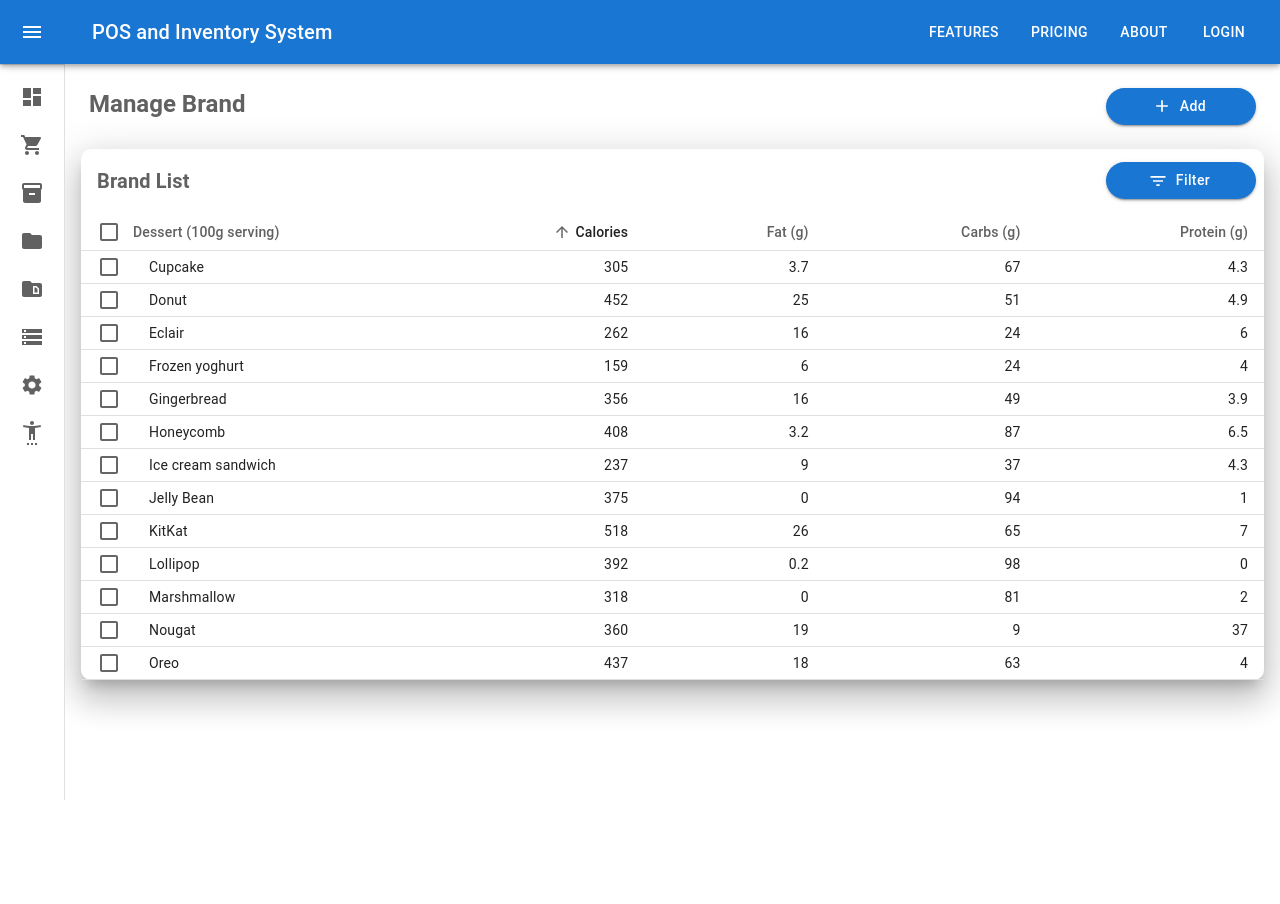
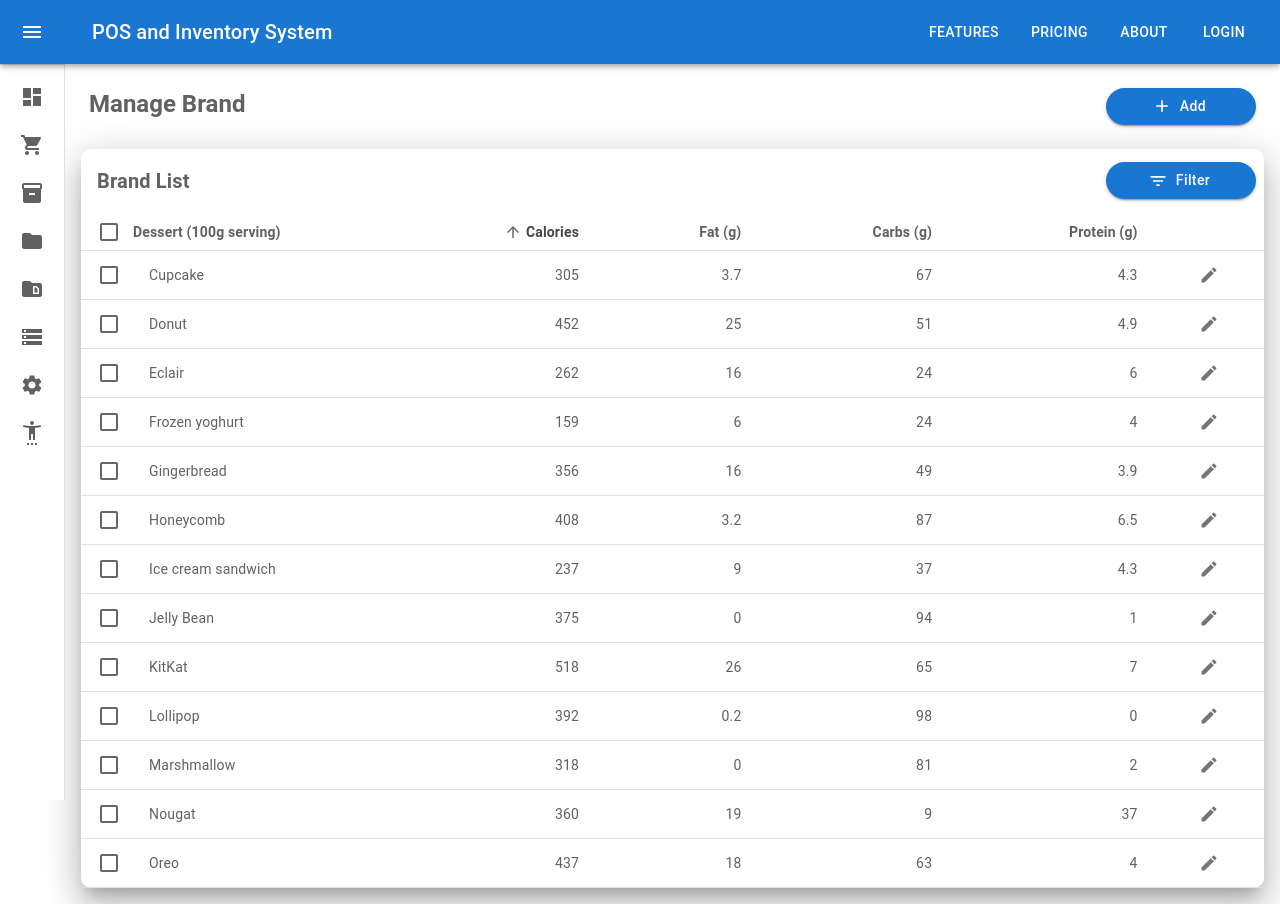
Before and after one commit to sj122508/POS_Inventory_React_FrontEnd, a React (Create React App) app: page / in a window 1280 px wide. Before the commit the page ends 800 px from the top, so only its background shows below. Built offline with nearby package versions, Linux system fonts and the light colour scheme.

Commit message:
Adjustment on table codes and add edit button

```diff
--- a/src/components/container/brand/brand.js
+++ b/src/components/container/brand/brand.js
@@ -24,6 +24,11 @@ function Brand() {
   const handleDeleteClick = (brand) => {
     console.log('Delete Click')
     alert('Delete Click')
+  }
+
+  const handleEditClick = (brand) => {
+    console.log(brand, 'Edit Click')
+    alert('Edit Click')
   }
 
   const handleFilterClick = (brand) => {
@@ -55,7 +60,7 @@ function Brand() {
       return;
     }
     setSelected([]);
-}
+  }
 
   return (
     <>
@@ -78,6 +83,7 @@ function Brand() {
         orderBy={orderBy}
         onDeleteClick={handleDeleteClick}
         onFilterClick={handleFilterClick}
+        onEditClick={handleEditClick}
         onRowClick={handleRowClick}
         onSelectAllClick={handleSelectAllClick}
         rowCount={brands.length}
--- a/src/components/presentationals/table/tableBody/tableBody.js
+++ b/src/components/presentationals/table/tableBody/tableBody.js
@@ -4,9 +4,12 @@ import MUITableBody from '@mui/material/TableBody';
 import TableRow from '@mui/material/TableRow';
 import TableCell from '@mui/material/TableCell';
 import Checkbox from '@mui/material/Checkbox';
+import IconButton from '@mui/material/IconButton';
+import EditIcon from '@mui/icons-material/Edit';
+
 
 function TableBody(props) {
-    const { headerCells, onRowClick, rows, selected, tableOnly } = props;
+    const { headerCells, onRowClick, onEditClick, rows, selected, tableOnly } = props;
 
     const isSelected = (id) => {
         return selected.find(row => row.id === id) !== undefined;
@@ -15,25 +18,54 @@ function TableBody(props) {
     const populateCells = (row) => {
         return headerCells.map((cell, index) => {
 
-            if (cell.id === "id") return null;
+            if (cell.id === "id") return null; // do not display id column
 
             var rowCellName = Object.keys(row)[index]
 
             return (
                 <TableCell
                     align= {cell.numeric ? 'right' : 'left'}
-                    key={row[rowCellName]}>
+                    key={row[rowCellName]}
+                    sx={{color: "#616161" }}
+                    >
                         {row[rowCellName]}
+
                 </TableCell>
             )
         })
+    }
+
+    const populateCellsCheckbox = (row) => {
+        const isItemSelected = isSelected(row.id);
+        return (
+             !tableOnly &&
+                <TableCell padding="checkbox">
+                    <Checkbox color="primary"
+                        checked={isItemSelected}
+                        inputProps={{
+                        'aria-labelledby': `table-checkbox-${row.name}`,
+                        }}
+                    />
+                </TableCell>
+        )
+
+    }
+
+    const populateCellsEdit = (row) => {
+        return (
+            !tableOnly &&
+                <TableCell align="center">
+                    <IconButton aria-label={`table-edit-${row.name}`} onClick={() => onEditClick(row)}>
+                        <EditIcon fontSize='small'/>
+                    </IconButton>
+                </TableCell>
+        )
     }
 
   return (
     <MUITableBody>
         {rows.map((row, index) => {
             const isItemSelected = isSelected(row.id);
-            const labelId = `enhanced-table-checkbox-${index}`;
 
             return (
                 <TableRow
@@ -46,18 +78,11 @@ function TableBody(props) {
                     selected={isItemSelected}
                     sx={{ cursor: 'pointer' }}
                 >
-                    {
-                        !tableOnly && <TableCell padding="checkbox">
-                            <Checkbox color="primary"
-                                checked={isItemSelected}
-                                inputProps={{
-                                'aria-labelledby': labelId,
-                                }}
-                            />
-                        </TableCell>
-                    }
 
+                    {populateCellsCheckbox(row)}
                     {populateCells(row)}
+                    {populateCellsEdit(row)}
+
                 </TableRow>
             )
         })}
--- a/src/components/presentationals/table/tableHeader/tableHeader.js
+++ b/src/components/presentationals/table/tableHeader/tableHeader.js
@@ -24,11 +24,44 @@ function TableHeader(props) {
         onRequestSort(event, property);
     };
 
-  return (
-    <TableHead>
-        <TableRow>
-            {/* First column checkbox */}
-            {!tableOnly &&
+    const populateColumnLabel = () => {
+        return (
+                headerCells.map((headerCell) => (
+                    headerCell.id !== "id" &&
+                        <TableCell
+                            key={headerCell.id}
+                            align={headerCell.numeric ? 'right' : 'left'}
+                            padding={headerCell.disablePadding ? 'none' : 'normal'}
+                            sortDirection={orderBy === headerCell.id ? order : false}
+                        >
+                            <TableSortLabel
+                                active={orderBy === headerCell.id}
+                                direction={orderBy === headerCell.id ? order : 'asc'}
+                                onClick={createSortHandler(headerCell.id)}
+                                sx={{
+                                    color: "#616161",
+                                    '&.Mui-active': {
+                                        color: '#474747',
+                                    },
+                                    fontWeight: 'bold',
+                                }}
+                            >
+                                {headerCell.label}
+                                {orderBy === headerCell.id ? (
+                                    <Box component="span" sx={visuallyHidden}>
+                                        {order === 'desc' ? 'sorted descending' : 'sorted ascending'}
+                                    </Box>
+                                ) : null}
+                            </TableSortLabel>
+                        </TableCell>
+
+                ))
+        )
+    }
+
+    const populateColumnCheckbox = () => {
+        return (
+            !tableOnly &&
                 <TableCell padding="checkbox">
                     <Checkbox
                         color="primary"
@@ -40,35 +73,30 @@ function TableHeader(props) {
                         }}
                     />
                 </TableCell>
-            }
 
-            {/* Header Cells */}
-            {
-                headerCells.map((headerCell) => (
-                    headerCell.id !== "id" &&
-                        <TableCell
-                            key={headerCell.id}
-                            align={headerCell.numeric ? 'right' : 'left'}
-                            padding={headerCell.disablePadding ? 'none' : 'normal'}
-                            sortDirection={orderBy === headerCell.id ? order : false}
+        )
+    }
 
-                        >
-                            <TableSortLabel
-                                active={orderBy === headerCell.id}
-                                direction={orderBy === headerCell.id ? order : 'asc'}
-                                onClick={createSortHandler(headerCell.id)}
-                                sx={{color: "#616161" }}
-                            >
-                                {headerCell.label}
-                                {orderBy === headerCell.id ? (
-                                    <Box component="span" sx={visuallyHidden}>
-                                        {order === 'desc' ? 'sorted descending' : 'sorted ascending'}
-                                    </Box>
-                                ) : null}
-                            </TableSortLabel>
-                        </TableCell>
+    const populateColumnEdit = () => {
+         return (
+            !tableOnly &&
+                <TableCell padding="none">
+                </TableCell>
 
-                ))}
+        )
+    }
+
+
+
+  return (
+    <TableHead>
+        <TableRow>
+            {populateColumnCheckbox()}
+            {populateColumnLabel()}
+            {populateColumnEdit()}
+
+
+
         </TableRow>
     </TableHead>
   )
```
